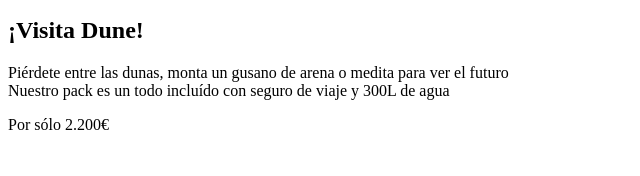
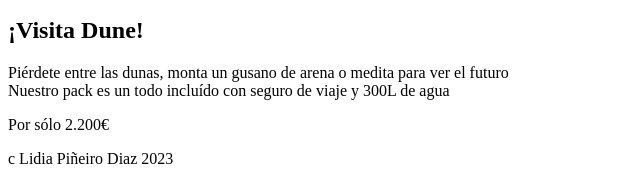
Before and after one commit to lidiapdiaz/travel-blog, a plain HTML site: page index.html in a window 1280 px wide. Shown: the part 1238-1414 px from the top of the page, without its empty margins (0-640 px from the left). Before the commit the page ends 1388 px from the top, so only its background shows below. Drawn offline with Linux system fonts and the light colour scheme.

Commit message:
engadido footer con copyright

```diff
--- a/index.html
+++ b/index.html
@@ -43,5 +43,6 @@
             <br>Nuestro pack es un todo incluído con seguro de viaje y 300L de agua</p>
             <p>Por sólo 2.200€</p>
         </article>
+    <footer> c Lidia Piñeiro Diaz 2023</footer>
 </body>
 </html>
```
